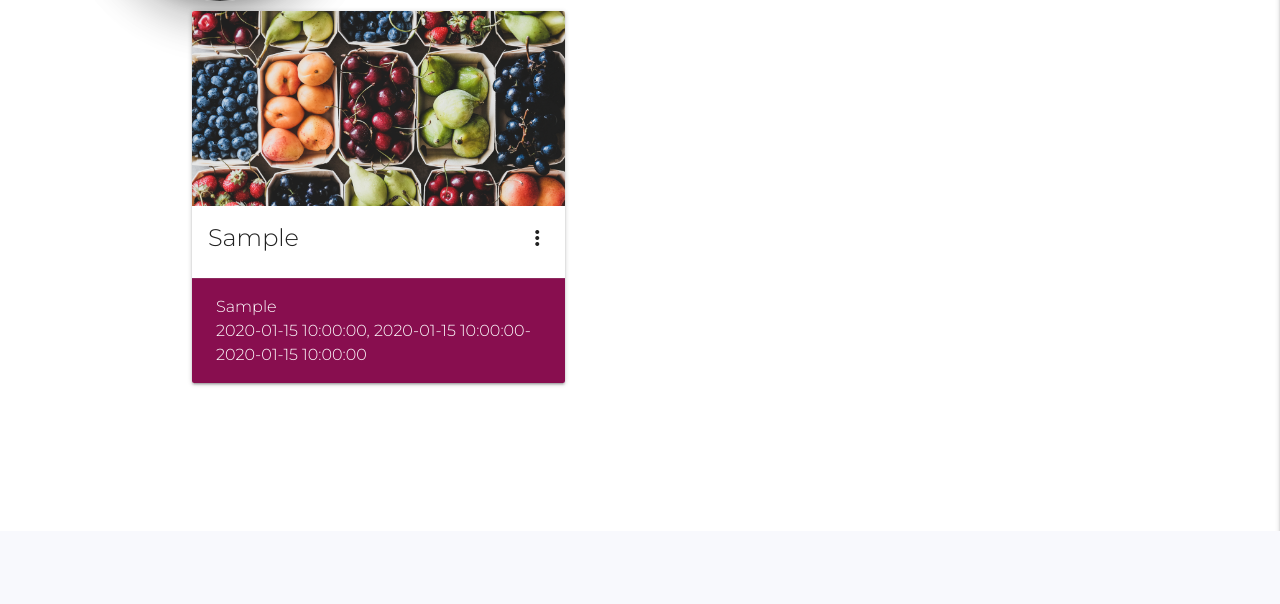
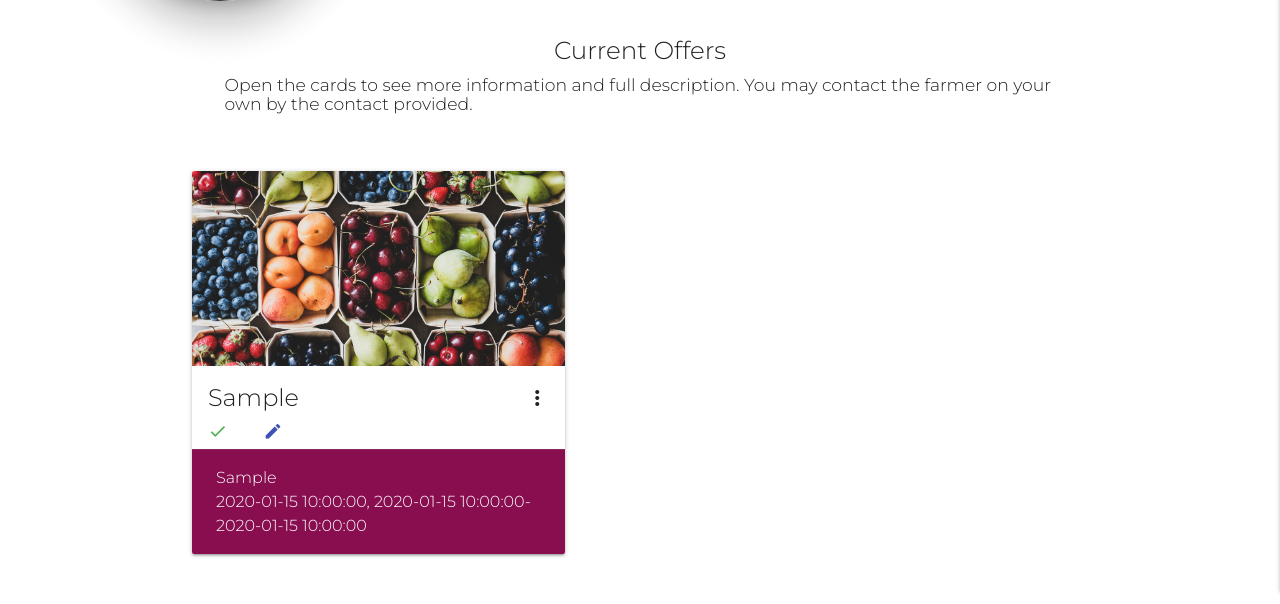
Before and after one commit to KamilaHase/Berries-Nearby, a Flask app: page /offers in a window 1280 px wide. Shown: the part 269-873 px from the top of the page. Before the commit the page ends 800 px from the top, so only its background shows below. Run offline with Flask 2, Linux system fonts and the light colour scheme; a database or web service that is not in the repository returns one stand-in record (values such as "Sample title"); some libraries are stand-ins or nearby versions; some web fonts are replaced.

Commit message:
Started working on Edit buttons.

```diff
--- a/static/css/style.css
+++ b/static/css/style.css
@@ -163,7 +163,7 @@ nav {
     }
 
     .offer-card {
-      margin: 10px;
+      margin: 30px;
       min-height: 150%;
     }
 
@@ -203,7 +203,11 @@ nav {
 }
 
 .icon-free {
-  font-size: 2rem!important;
+  font-size: 1.5rem!important;
+}
+
+.btns-edit {
+  margin-top: -25px;
 }
 
 /*-------------------------MEDIA QUERIES-------------------------------------------------*/
--- a/static/js/script.js
+++ b/static/js/script.js
@@ -20,4 +20,33 @@ $(document).ready(function(){
         }
     });
 
+    /*----validate select in forms - adapted from source Code Institute "Materialize Form Validation" lesson---*/
+    validateMaterializeSelect();
+    function validateMaterializeSelect() {
+        let classValid = { "border-bottom": "1px solid #880e4f", "box-shadow": "0 1px 0 0 #880e4f" };
+        let classInvalid = { "border-bottom": "1px solid #f44336", "box-shadow": "0 1px 0 0 #f44336" };
+        if ($("select.validate").prop("required")) {
+            $("select.validate").css({ "display": "block", "height": "0", "padding": "0", "width": "0", "position": "absolute" });
+        }
+        $(".select-wrapper input.select-dropdown").on("focusin", function () {
+            $(this).parent(".select-wrapper").on("change", function () {
+                if ($(this).children("ul").children("li.selected:not(.disabled)").on("click", function () { })) {
+                    $(this).children("input").css(classValid);
+                }
+            });
+        }).on("click", function () {
+            if ($(this).parent(".select-wrapper").children("ul").children("li.selected:not(.disabled)").css("background-color") === "rgba(0, 0, 0, 0.03)") {
+                $(this).parent(".select-wrapper").children("input").css(classValid);
+            } else {
+                $(".select-wrapper input.select-dropdown").on("focusout", function () {
+                    if ($(this).parent(".select-wrapper").children("select").prop("required")) {
+                        if ($(this).css("border-bottom") != "1px solid rgb(136,14,79)") {
+                            $(this).parent(".select-wrapper").children("input").css(classInvalid);
+                        }
+                    }
+                });
+            }
+        });
+    }
+
   });
--- a/templates/add_offer.html
+++ b/templates/add_offer.html
@@ -3,7 +3,7 @@
 
 
 <div class="row lower-from-logo">
-   <div class="offset-m2 col s8">
+   <div class="offset-s2 col s8">
       <h5 class="center">Publish Your Offer</h5>
       <h6>Insert your new offer here.
       </h6>
@@ -11,11 +11,12 @@
 </div>
 
 <div class="row">
-<form class="col s10 offset-m2 form-color-purple" method="POST" action="{{ url_for('add_offer')}}">
+<form class="col s10 offset-s2 form-color-purple" method="POST" action="{{ url_for('add_offer')}}">
    <!--fruits category-->
    <div class="row">
       <div class="input-field input-purple-underline col s10">
          <select id="category_fruits" name="category_fruits" class="validate" required>
+            <option value="" disabled selected>Choose your option</option>
             {% for fruit_category in fruit_categories %}
             <option value="{{ fruit_category.category_fruits }}">{{ fruit_category.category_fruits }}</option>
             {% endfor %}
@@ -27,6 +28,7 @@
    <div class="row">
       <div class="input-field input-purple-underline col s10">
          <select id="category_location" name="category_location" class="validate" required>
+            <option value="" disabled selected>Choose your option</option>
             {% for location in location %}
             <option value="{{ location.category_location }}">{{ location.category_location }}
             {% endfor %}
--- a/templates/offers.html
+++ b/templates/offers.html
@@ -2,8 +2,15 @@
 {% block content %}
 
 
+<div class="row lower-from-logo">
+  <div class="offset-s2 col s8">
+    <h5 class="center">Current Offers</h5>
+    <h6>Open the cards to see more information and full description. You may contact the farmer on your own by the contact provided.</h6>
+  </div>
+</div>
 
 
+<!--offer cards-->
 <div class="container">
   <div class="row">
     <div class="">
@@ -19,11 +26,17 @@
           <span class="card-title activator grey-text text-darken-4 card-title-padding">{{ offer.category_fruits }}
             <i class="material-icons right">more_vert</i>
           </span>
+          <div class="btns-edit">
+            <a class="waves-effect waves-grey white btn-flat"><i class="material-icons green-text">check</i></a>
+            <a class="waves-effect waves-grey white btn-flat"><i class="material-icons indigo-text">edit</i></a>
+            {% if offer.created_by == session["user"] %}
+            <p class="chip indigo right white-text">MY OFFER</p>
+            {% endif %}
+          </div>
+
 
           <div class="card-action pink darken-4 white-text">
-            <p>{{ offer.category_location }}
-
-            </p>
+           <span> <p>{{ offer.category_location }}</p></span>
             <p>{{ offer.date_of_pick_up }}, {{ offer.time_start }}-{{ offer.time_end }}</p>
           </div>
         </div>
@@ -36,14 +49,18 @@
           {% if offer.price_free == "off" %}
           <p><strong>Price:</strong> {{ offer.price }} SEK/kg</p>
           {% endif %}
+
+          {% if offer.created_by == session["user"] %}
+          <p class="chip indigo right white-text">MY OFFER</p>
+            {% else %}
+            <p class="chip right">Offered by: {{ offer.created_by }}</p>
+          {% endif %}
         </div>
 
         {% if offer.price_free == "on" %}
           <div class="z-depth-5">
-            <!--<i class="material-icons icon-free text-red tooltipped right" data-position="bottom" data-tooltip="FREE of charge">insert_emoticon</i>
-            -->
-            <a class="btn-floating tooltipped btn-large halfway-fab waves-effect waves-light red button-free" data-position="bottom" data-tooltip="FREE of charge"><i class="material-icons icon-free">insert_emoticon</i></a>
-
+            <a class="btn-floating tooltipped btn-large halfway-fab waves-effect waves-light red button-free"
+              data-position="bottom" data-tooltip="FREE of charge"><i class="material-icons icon-free">thumb_up</i></a>
             </div>
             {% endif %}
 
```
